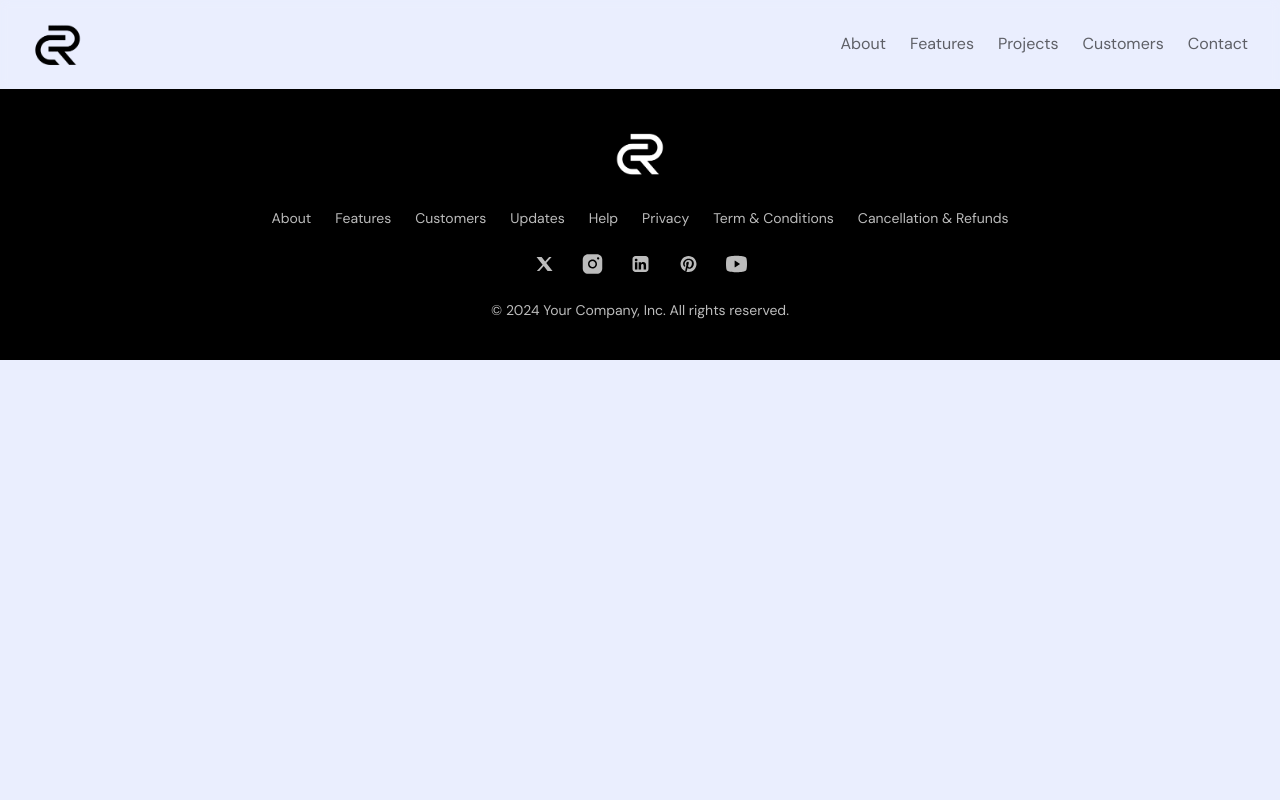
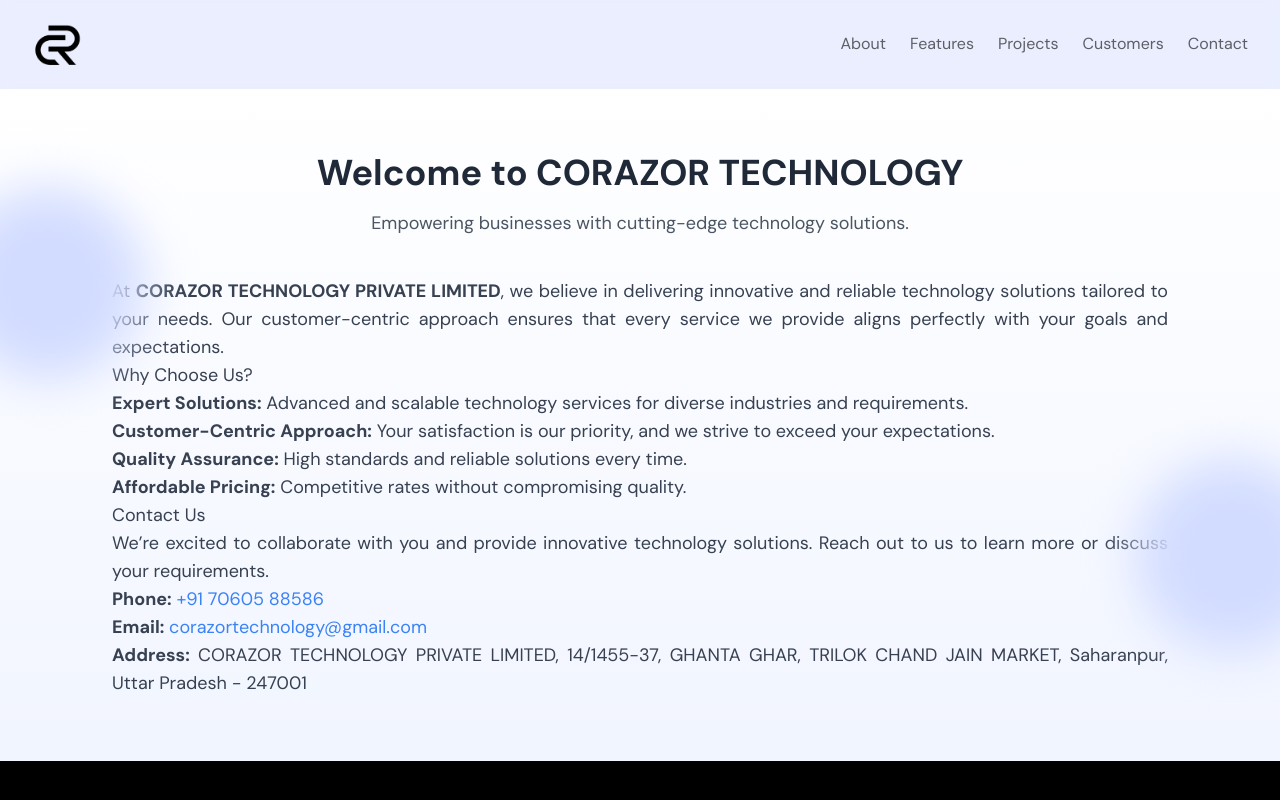
Before and after one commit to Corazortechnology/landing-page-saas, a Next.js app: page /customers in a window 1280 px wide. Shown: the top 800 px of the page. Built offline with nearby package versions, Linux system fonts and the light colour scheme.

Commit message:
customer page

```diff
--- a/src/app/customers/page.tsx
+++ b/src/app/customers/page.tsx
@@ -1,6 +1,111 @@
+"use client";
+
+import { useRef } from "react";
+import { motion, useScroll, useTransform } from "framer-motion";
 export default function CustomerPage() {
-    return (
-      <>
-      </>
-    )
-  }
+  const sectionRef = useRef(null);
+
+  const { scrollYProgress } = useScroll({
+    target: sectionRef,
+    offset: ["start end", "end start"],
+  });
+
+  const translateY = useTransform(scrollYProgress, [0, 1], [50, -50]);
+  return (
+    <>
+      <section
+        ref={sectionRef}
+        className="bg-gradient-to-b from-white to-[#F1F5FF] py-16 px-6 sm:px-12 md:px-20 overflow-x-clip"
+        id="customer-page"
+      >
+        <div className="container mx-auto relative">
+          {/* Animated background elements */}
+          <motion.div
+            style={{ translateY }}
+            className="hidden md:block absolute -left-32 top-10"
+          >
+            <div className="bg-[#D2DCFF] h-48 w-48 rounded-full blur-xl"></div>
+          </motion.div>
+          <motion.div
+            style={{ translateY }}
+            className="hidden md:block absolute -right-32 bottom-10"
+          >
+            <div className="bg-[#D2DCFF] h-48 w-48 rounded-full blur-xl"></div>
+          </motion.div>
+
+          {/* Main Content */}
+          <div className="max-w-[800px] mx-auto text-center">
+            <h1 className="text-4xl font-bold text-gray-800">
+              Welcome to CORAZOR TECHNOLOGY
+            </h1>
+            <p className="mt-4 text-gray-600 text-base md:text-lg">
+              Empowering businesses with cutting-edge technology solutions.
+            </p>
+          </div>
+          <div className="mt-10">
+            <article className="prose max-w-none text-justify md:text-lg text-gray-700">
+              <p>
+                At <strong>CORAZOR TECHNOLOGY PRIVATE LIMITED</strong>, we
+                believe in delivering innovative and reliable technology
+                solutions tailored to your needs. Our customer-centric approach
+                ensures that every service we provide aligns perfectly with your
+                goals and expectations.
+              </p>
+              <h2>Why Choose Us?</h2>
+              <ul>
+                <li>
+                  <strong>Expert Solutions:</strong> Advanced and scalable
+                  technology services for diverse industries and requirements.
+                </li>
+                <li>
+                  <strong>Customer-Centric Approach:</strong> Your satisfaction
+                  is our priority, and we strive to exceed your expectations.
+                </li>
+                <li>
+                  <strong>Quality Assurance:</strong> High standards and
+                  reliable solutions every time.
+                </li>
+                <li>
+                  <strong>Affordable Pricing:</strong> Competitive rates without
+                  compromising quality.
+                </li>
+              </ul>
+
+              <h2>Contact Us</h2>
+              <p>
+                We’re excited to collaborate with you and provide innovative
+                technology solutions. Reach out to us to learn more or discuss
+                your requirements.
+              </p>
+              <ul>
+                <li>
+                  <strong>Phone:</strong>{" "}
+                  <a
+                    href="tel:+917060588586"
+                    className="text-blue-500 hover:underline"
+                  >
+                    +91 70605 88586
+                  </a>
+                </li>
+                <li>
+                  <strong>Email:</strong>{" "}
+                  <a
+                    href="mailto:corazortechnology@gmail.com"
+                    className="text-blue-500 hover:underline"
+                  >
+                    corazortechnology@gmail.com
+                  </a>
+                </li>
+                <li>
+                  <strong>Address:</strong> CORAZOR TECHNOLOGY PRIVATE LIMITED,
+                  14/1455-37, GHANTA GHAR, TRILOK CHAND JAIN MARKET, Saharanpur,
+                  Uttar Pradesh - 247001
+                </li>
+              </ul>
+            </article>
+          </div>
+        </div>
+      </section>
+    </>
+  );
+}
```
